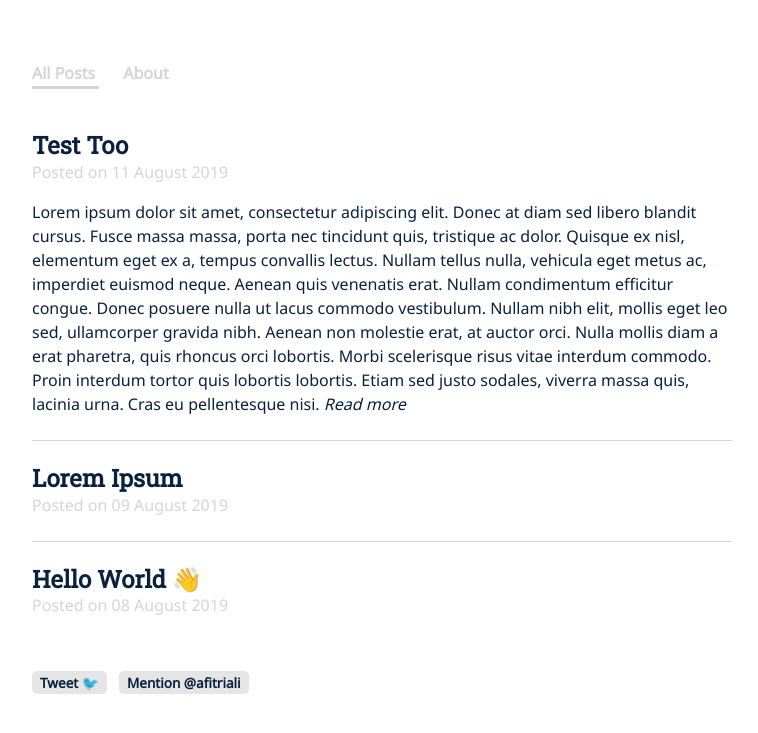
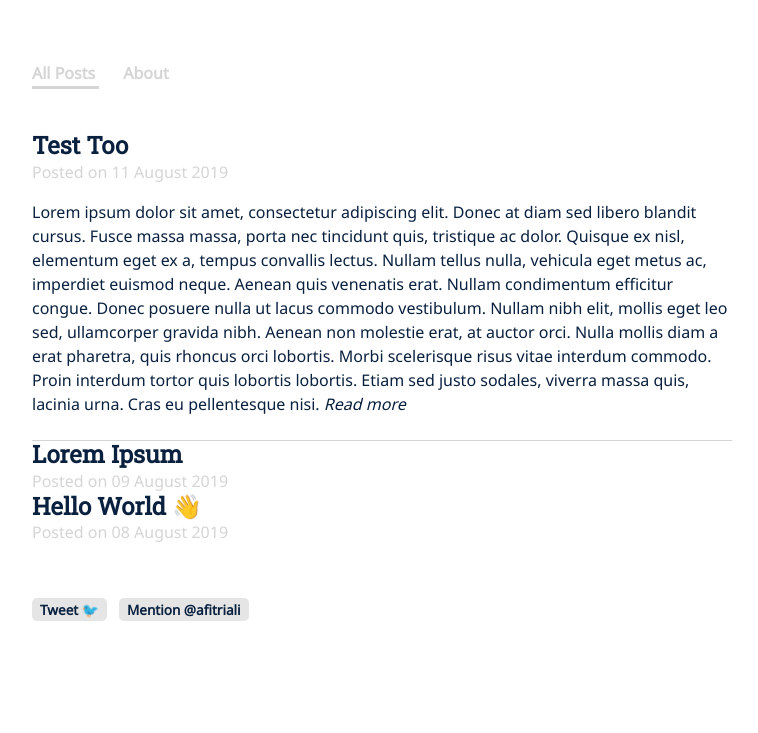
Before and after one commit to xfltrt/xfltrt.github.io, a Jekyll site: the page built from index.html, in a window 1280 px wide. Shown: the top 733 px of the page, without its empty margins (258-1016 px from the left). Built offline with Jekyll 4.4.1, drawn with Linux system fonts in a browser that asks for light colours; comment, search, counter and statistics services are not loaded.

Commit message:
Update main.scss

```diff
--- a/_sass/main.scss
+++ b/_sass/main.scss
@@ -64,18 +64,9 @@ nav a:hover {
   font-style: italic;
 }
 
-.post {
+.post:first-child {
   border-bottom: 1px solid var(--colour-gray);
-  padding: 24px 0;
-}
-
-.post:first-child {
-  padding-top: 0;
-}
-
-.post:last-child {
-  border-bottom: 0;
-  padding-bottom: 0;
+  padding-bottom: 24px;
 }
 
 .details {
```
